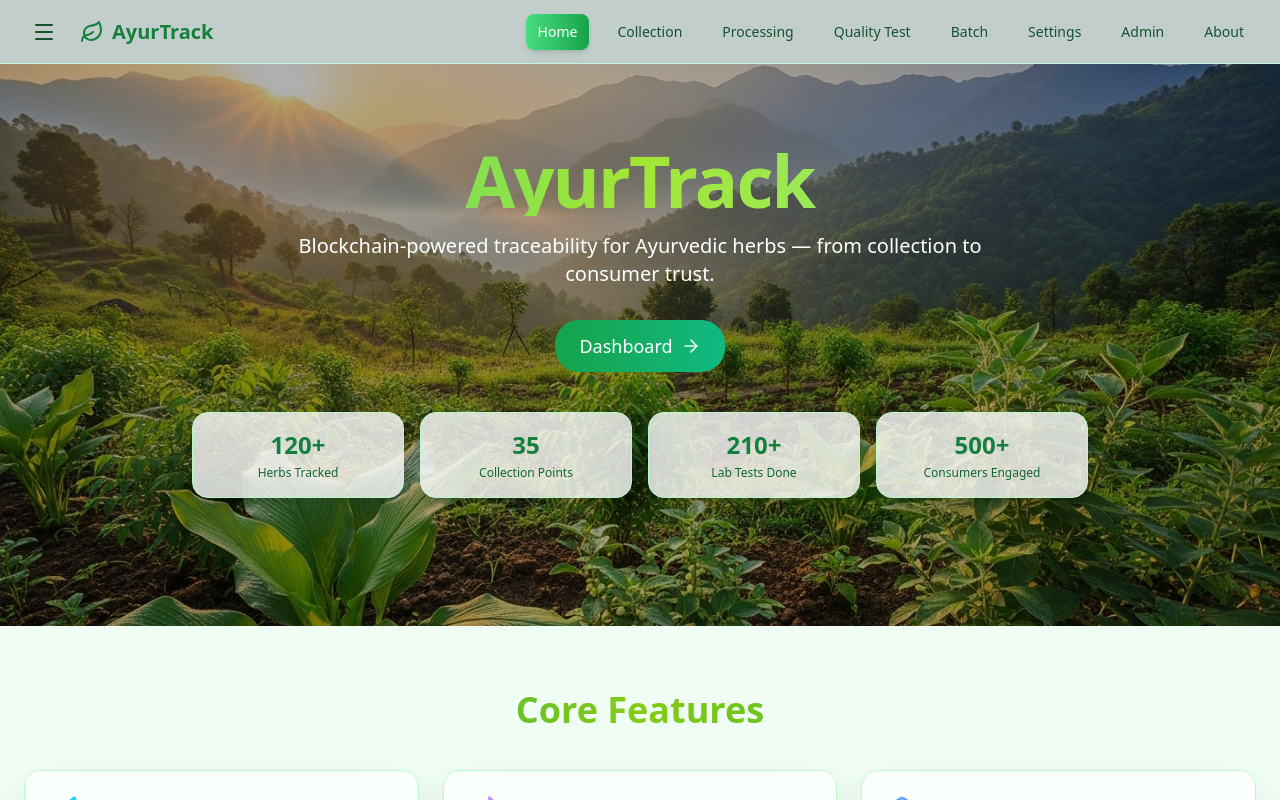
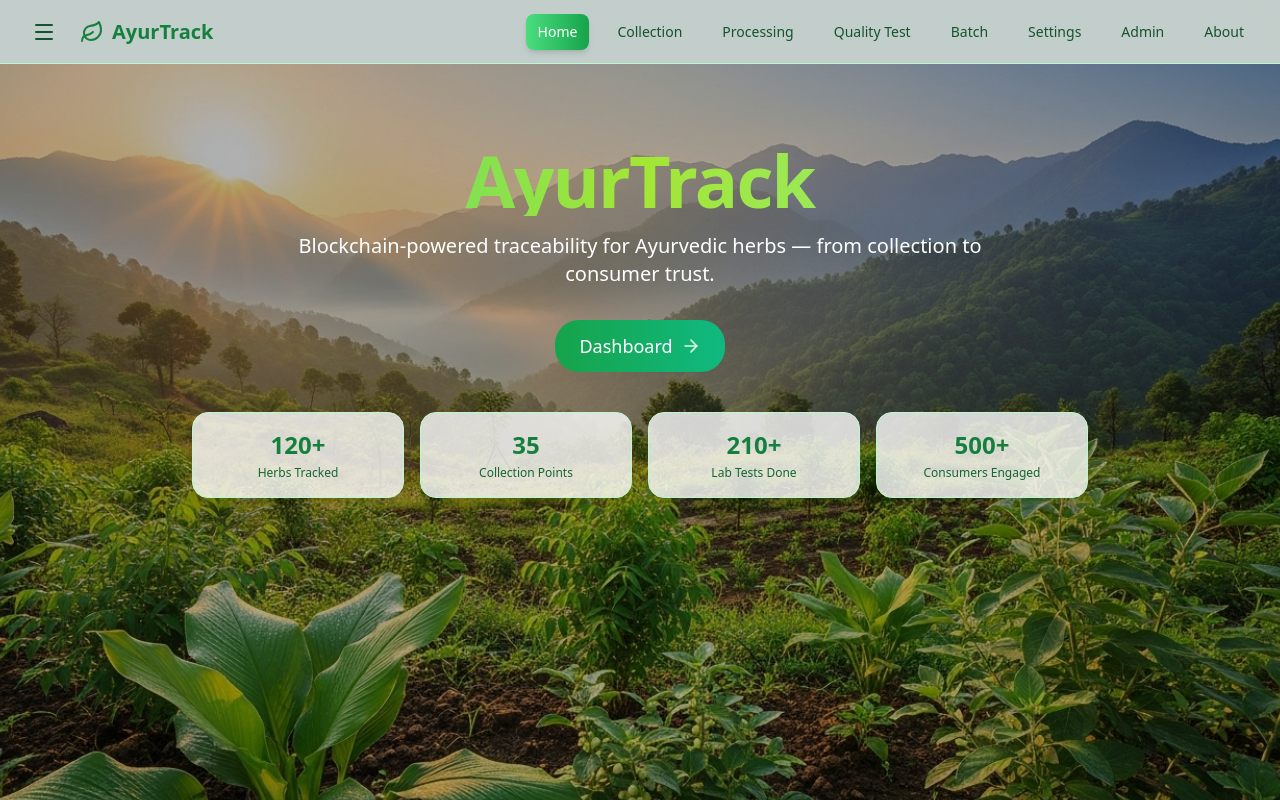
Before and after one commit to shreyes-7/AyurTrack, a React (Vite) app in the folder frontend/: page / in a window 1280 px wide. Shown: the top 800 px of the page. Built offline with nearby package versions, Linux system fonts and the light colour scheme.

Commit message:
improved bg image

```diff
--- a/frontend/src/Pages/AboutPage.jsx
+++ b/frontend/src/Pages/AboutPage.jsx
@@ -3,6 +3,7 @@ import Card from "../Components/Card";
 import Layout from "../Components/Layout";
 import { Shield, Eye, Zap, Leaf, Users, Globe } from "lucide-react";
 import { motion } from "framer-motion";
+import { assets } from "../assets/assets";
 
 const cardVariants = {
   hidden: { opacity: 0, y: 40, scale: 0.95 },
@@ -38,7 +39,7 @@ export default function About() {
     {
       name: "Prabhu Pachisia",
       role: "Backend Developer",
-      img: "/team/placeholder.jpg",
+      img: assets.prabhu,
     },
     {
       name: "Abhinav Pandey",
--- a/frontend/src/Pages/Home.jsx
+++ b/frontend/src/Pages/Home.jsx
@@ -70,12 +70,14 @@ export default function Home() {
   return (
     <div className="min-h-screen bg-green-50 text-green-900 font-sans">
       {/* Hero Section */}
-      <section className="relative pt-20 pb-32 overflow-hidden">
+      <section className="relative min-h-screen pt-20 pb-32 overflow-hidden">
+        {/* Background Image */}
         <div
-          className="absolute inset-0 z-0 bg-cover bg-center"
+          className="absolute inset-0 z-0 bg-cover bg-top"
           style={{ backgroundImage: `url(${assets.bg_img})` }}
         ></div>
 
+        {/* Dark Overlay */}
         <div className="absolute inset-0 bg-black/30 z-10"></div>
 
         <div className="relative z-20 max-w-7xl mx-auto px-6 text-center">
--- a/frontend/src/assets/assets.js
+++ b/frontend/src/assets/assets.js
@@ -1,6 +1,7 @@
 import bg_img from "./bg.png";
-
+import prabhu from "./prabhu.png";
 
 export const assets = {
-    bg_img
+    bg_img,
+    prabhu
 }
```
Also changed, not shown: frontend/src/assets/prabhu.png (added).
